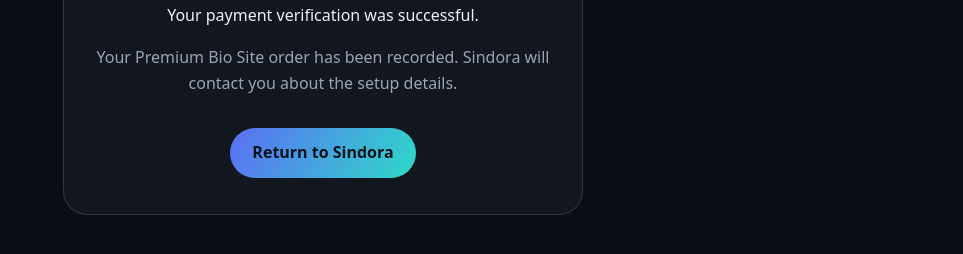
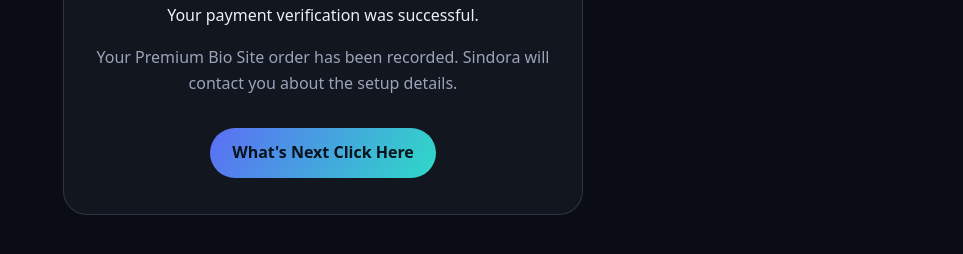
Before and after one commit to ap095665-boop/Product-vault, a plain HTML site: page thank-you.html in a window 1280 px wide. Shown: the part 416-670 px from the top of the page, without its empty margins (317-1280 px from the left). Drawn offline with Linux system fonts and the light colour scheme.

Commit message:
Update thank-you.html

```diff
--- a/thank-you.html
+++ b/thank-you.html
@@ -2,6 +2,6 @@
 <html lang="en"><head><meta charset="UTF-8"><meta name="viewport" content="width=device-width,initial-scale=1"><meta name="theme-color" content="#0A0D14"><title>Thank you — Sindora</title>
 <style>
 *{box-sizing:border-box}body{margin:0;min-height:100vh;display:grid;place-items:center;padding:24px;background:radial-gradient(60% 45% at 80% 0%,rgba(91,110,245,.22),transparent 60%),#0A0D14;color:#ECEFF6;font:16px/1.6 system-ui,sans-serif}.card{width:min(520px,100%);padding:36px 28px;text-align:center;border:1px solid rgba(158,170,204,.2);border-radius:24px;background:#12161F}.check{width:68px;height:68px;margin:0 auto 20px;border-radius:50%;display:grid;place-items:center;background:rgba(47,217,200,.12);color:#2FD9C8;font-size:34px}.muted{color:#9AA3B8}.id{overflow-wrap:anywhere;font-size:12px;color:#9AA3B8;margin:18px 0}.btn{display:inline-block;margin-top:14px;padding:12px 22px;border-radius:30px;background:linear-gradient(120deg,#5B6EF5,#2FD9C8);color:#07131b;font-weight:700;text-decoration:none}
-</style></head><body><main class="card"><div class="check">✓</div><h1>Thank you for trusting Sindora.</h1><p>Your payment verification was successful.</p><p class="muted">Your Premium Bio Site order has been recorded. Sindora will contact you about the setup details.</p><p class="id" id="paymentRef"></p><a class="btn" href="index.html">Return to Sindora</a></main><script>
+</style></head><body><main class="card"><div class="check">✓</div><h1>Thank you for trusting Sindora.</h1><p>Your payment verification was successful.</p><p class="muted">Your Premium Bio Site order has been recorded. Sindora will contact you about the setup details.</p><p class="id" id="paymentRef"></p><a class="btn" href="https://shoppy.sindora.site/799">What's Next Click Here</a></main><script>
 const p=new URLSearchParams(location.search);const id=p.get("payment_id");if(id)document.getElementById("paymentRef").textContent="Payment reference: "+id;
 </script></body></html>
```
